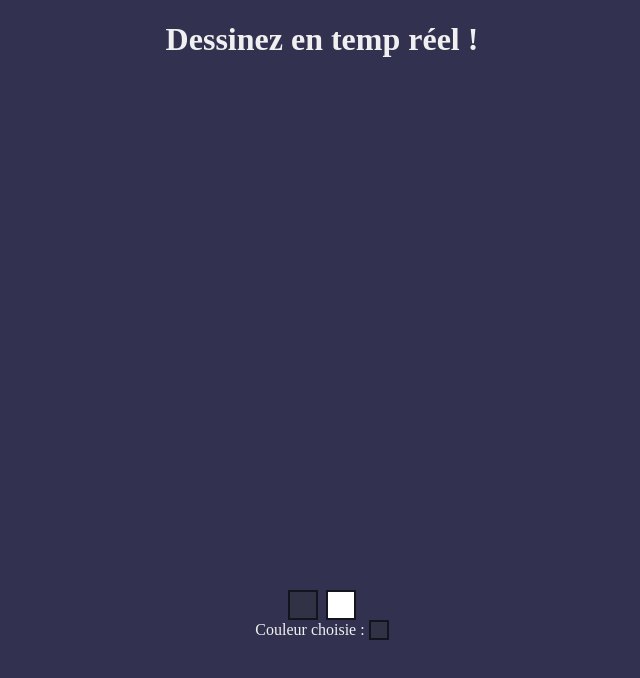
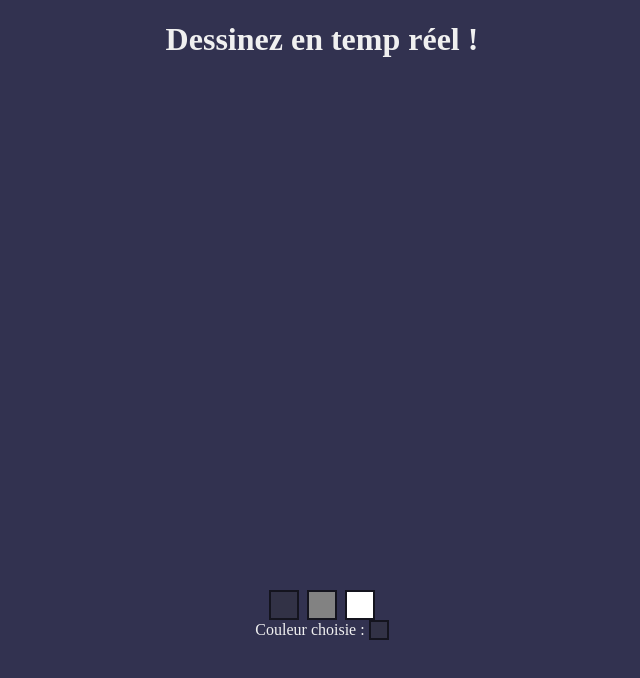
Before and after one commit to atinux/LiveDraw, a website: page app.html in a window 1280 px wide. Shown: the whole page, without its empty margins (318-958 px from the left). Drawn offline with nearby package versions, Linux system fonts and the light colour scheme; no server answers.

Commit message:
Add new color

```diff
--- a/app.html
+++ b/app.html
@@ -49,6 +49,9 @@
 		background-color	:	rgb(50,50,70);
 	}
 	.couleur1 {
+		background-color	:	rgb(130,130,130);
+	}
+	.couleur2 {
 		background-color	:	white;
 	}
 	</style>
@@ -57,7 +60,9 @@
 	<h1>Dessinez en temp réel !</h1>
 	<table id="dessin"></table>
 	<input type="button" class="selecteur couleur0" onclick="changeCouleur(0);" value="" />
-	<input type="button" class="selecteur couleur1" onclick="changeCouleur(1);" value="" /><br/>
+	<input type="button" class="selecteur couleur1" onclick="changeCouleur(1);" value="" />
+	<input type="button" class="selecteur couleur2" onclick="changeCouleur(2);" value="" />
+	<br/>
 	Couleur choisie : <input type="button" id="couleurChoisie" class="couleur0" />
 	<script>
 	var couleur = 0; // 0 = .color0, 1 = .color1, etc.
```
